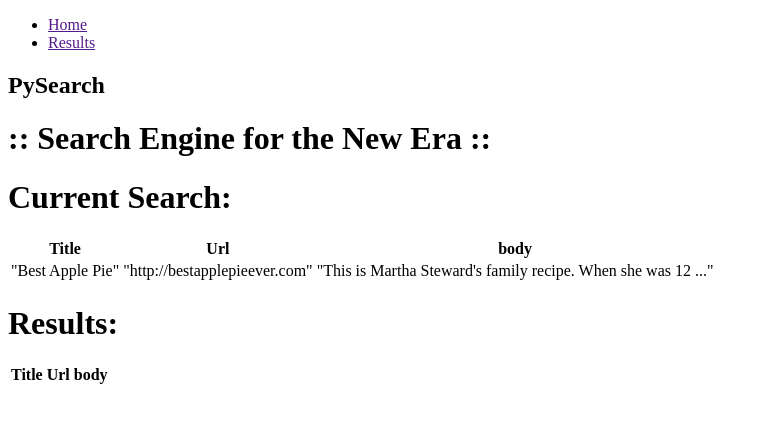
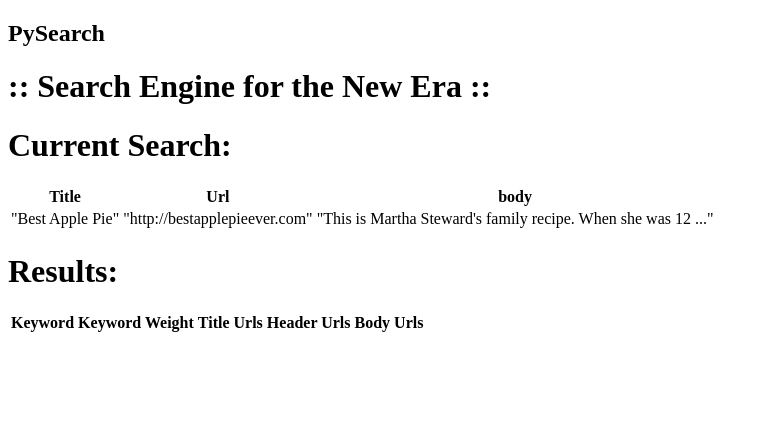
Before and after one commit to Pysearch/Pysearch2.0, a Python web app: template pysearch/templates/results.jinja2 in a window 1280 px wide. Shown: the top 423 px of the page, without its empty margins (0-768 px from the left). Run offline with Jinja, Linux system fonts and the light colour scheme; the template is opened without the code that fills it, so the values that code supplies are empty; some libraries are stand-ins or nearby versions.

Commit message:
templates and dummy data updated

```diff
--- a/pysearch/templates/layout.jinja2
+++ b/pysearch/templates/layout.jinja2
@@ -11,13 +11,6 @@
   <link rel="stylesheet" href="{{ request.static_url('pysearch:static/style.css') }}" type="text/css">
 </head>
 
-<div class="navigation">
-<span class="menu"></span>
-    <ul class="navig">
-      <li><a href="{{ request.route_url('home') }}">Home</a></li>
-      <li><a href="{{ request.route_url('results') }}">Results</a></li>
-    </ul>
-</div>
 
 <!--banner-starts-->
 <div class="banner">
--- a/pysearch/templates/results.jinja2
+++ b/pysearch/templates/results.jinja2
@@ -14,7 +14,7 @@
     </tr>
 
  {#    <tr>
-        <td>{{ search.title }}</td>
+        <td>{{ search.keyword }}</td>
         <td><a href="{{ search.url }}">View Original Page</a></td>
         <td>{{ search.body }}</td>
     </tr> #}
@@ -30,19 +30,33 @@
 
     <tr>
     <h1>Results:</h1>
-        <th>Title</th>
-        <th>Url</th>
-        <th>body</th>
+        <th>Keyword</th>
+        <th>Keyword Weight</th>
+        <th>Title Urls</th>
+        <th>Header Urls</th>
+        <th>Body Urls</th>
+        {# <th>View Result Page</th> #}
+
     </tr>
 
     {% for result in RESULTS %}
     <tr>
-        <td>{{ result['title'] }}</td>
-        <td><a href="{{ result['url'] }}">View Result Page</a></td>
-        <td>{{ result['body'] }}</td>
+        <td>{{ result['keyword'] }}</td>
+        <td>{{ result['keyword_weight'] }}</td>
+        <td>{{ result['title_urls'] }}</td>
+        <td>{{ result['header_urls'] }}</td>
+        <td>{{ result['body_urls'] }}</td>
+        {# <td><a href="{{ result['url'] }}"></a></td> #}
     </tr>
     {% endfor %}
 
 </table>
 
 {% endblock %}
+
+
+
+
+
+
+    body_urls
```
Also changed, not shown: pysearch/scripts/initializedb.py (+8 -5 lines).
